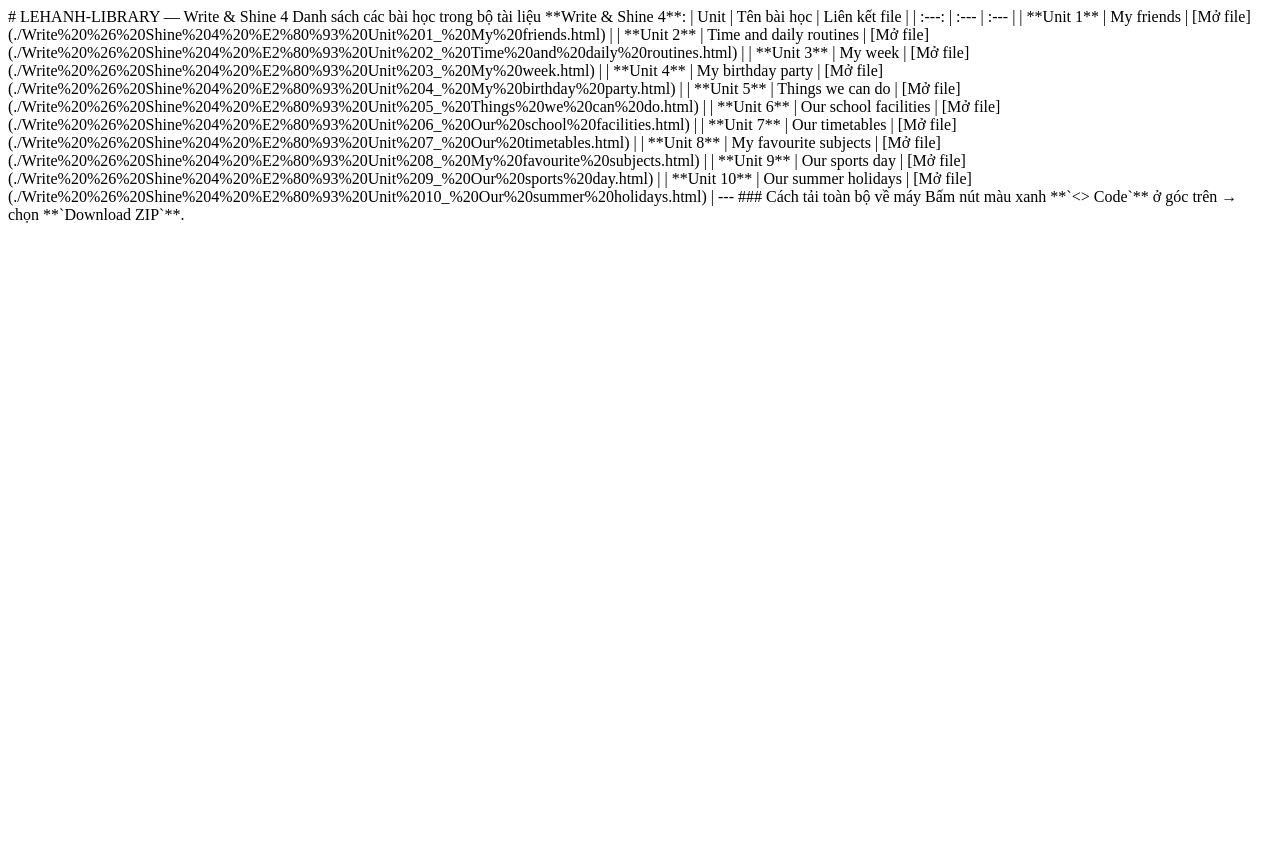
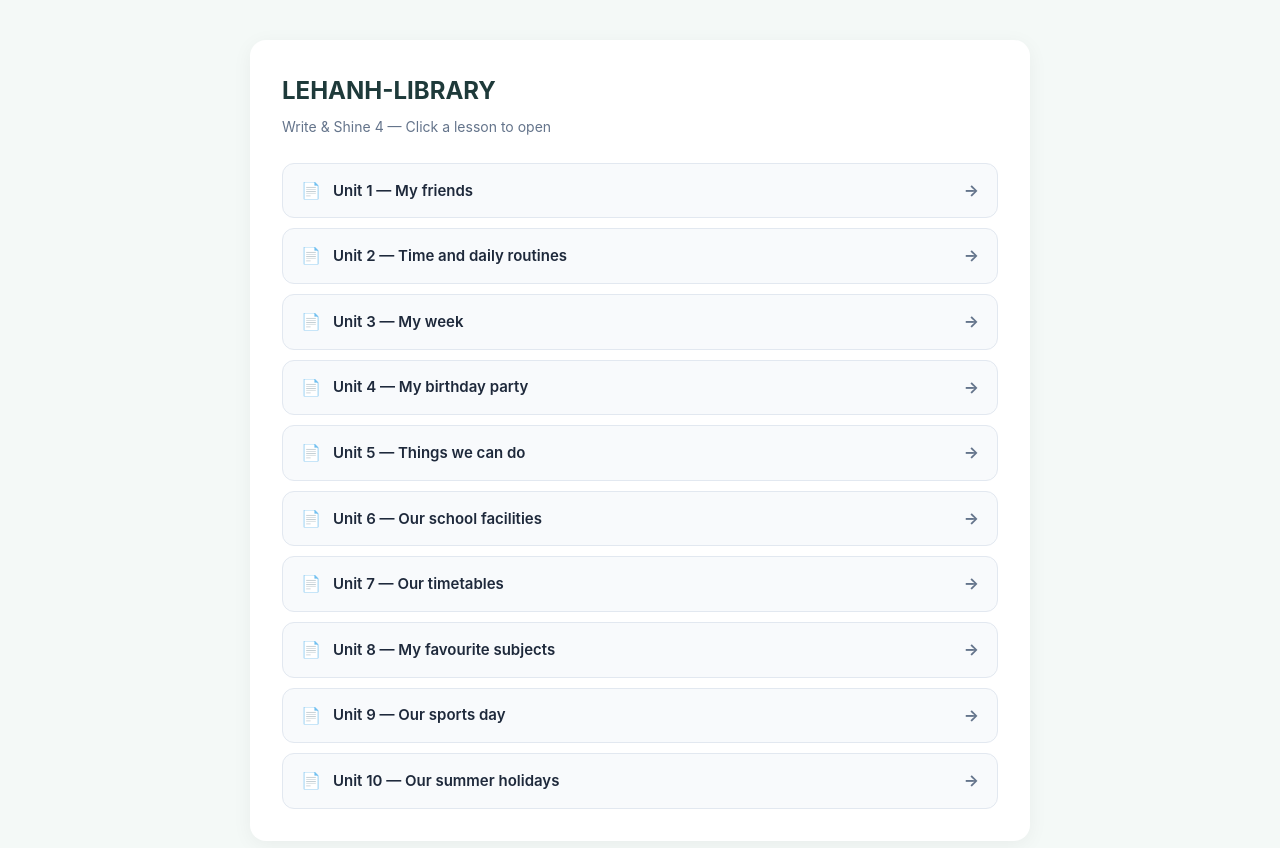
Before and after one commit to lehanh2882-liy/LEHANH-LIBRARY, a plain HTML site: page index.html in a window 1280 px wide. Before the commit the page ends 800 px from the top, so only its background shows below. Drawn offline with Linux system fonts and the light colour scheme.

Commit message:
Update index.html

```diff
--- a/index.html
+++ b/index.html
@@ -1,21 +1,117 @@
-# LEHANH-LIBRARY — Write & Shine 4
-
-Danh sách các bài học trong bộ tài liệu **Write & Shine 4**:
-
-| Unit | Tên bài học | Liên kết file |
-| :---: | :--- | :--- |
-| **Unit 1** | My friends | [Mở file](./Write%20%26%20Shine%204%20%E2%80%93%20Unit%201_%20My%20friends.html) |
-| **Unit 2** | Time and daily routines | [Mở file](./Write%20%26%20Shine%204%20%E2%80%93%20Unit%202_%20Time%20and%20daily%20routines.html) |
-| **Unit 3** | My week | [Mở file](./Write%20%26%20Shine%204%20%E2%80%93%20Unit%203_%20My%20week.html) |
-| **Unit 4** | My birthday party | [Mở file](./Write%20%26%20Shine%204%20%E2%80%93%20Unit%204_%20My%20birthday%20party.html) |
-| **Unit 5** | Things we can do | [Mở file](./Write%20%26%20Shine%204%20%E2%80%93%20Unit%205_%20Things%20we%20can%20do.html) |
-| **Unit 6** | Our school facilities | [Mở file](./Write%20%26%20Shine%204%20%E2%80%93%20Unit%206_%20Our%20school%20facilities.html) |
-| **Unit 7** | Our timetables | [Mở file](./Write%20%26%20Shine%204%20%E2%80%93%20Unit%207_%20Our%20timetables.html) |
-| **Unit 8** | My favourite subjects | [Mở file](./Write%20%26%20Shine%204%20%E2%80%93%20Unit%208_%20My%20favourite%20subjects.html) |
-| **Unit 9** | Our sports day | [Mở file](./Write%20%26%20Shine%204%20%E2%80%93%20Unit%209_%20Our%20sports%20day.html) |
-| **Unit 10** | Our summer holidays | [Mở file](./Write%20%26%20Shine%204%20%E2%80%93%20Unit%2010_%20Our%20summer%20holidays.html) |
-
----
-
-### Cách tải toàn bộ về máy
-Bấm nút màu xanh **`<> Code`** ở góc trên → chọn **`Download ZIP`**.
+<!DOCTYPE html>
+<html lang="en">
+<head>
+  <meta charset="UTF-8" />
+  <meta name="viewport" content="width=device-width, initial-scale=1.0" />
+  <title>LEHANH-LIBRARY — Write & Shine 4</title>
+  <style>
+    * { box-sizing: border-box; margin: 0; padding: 0; }
+    body {
+      font-family: -apple-system, BlinkMacSystemFont, "Segoe UI", Roboto, sans-serif;
+      background-color: #f4f9f7;
+      color: #1e3a3a;
+      padding: 40px 20px;
+      line-height: 1.6;
+    }
+    .container {
+      max-width: 780px;
+      margin: 0 auto;
+      background: #ffffff;
+      border-radius: 16px;
+      padding: 32px;
+      box-shadow: 0 4px 20px rgba(0, 0, 0, 0.05);
+    }
+    h1 { font-size: 24px; margin-bottom: 6px; }
+    .subtitle { font-size: 14px; color: #64748b; margin-bottom: 24px; }
+    .file-list { list-style: none; display: flex; flex-direction: column; gap: 10px; }
+    .file-item a {
+      display: flex;
+      align-items: center;
+      justify-content: space-between;
+      padding: 14px 18px;
+      background-color: #f8fafc;
+      border: 1px solid #e2e8f0;
+      border-radius: 12px;
+      text-decoration: none;
+      color: #1e293b;
+      transition: all 0.2s ease;
+    }
+    .file-item a:hover {
+      background-color: #e6f4f1;
+      border-color: #7cc4b5;
+      transform: translateY(-2px);
+    }
+    .file-info { display: flex; align-items: center; gap: 12px; }
+    .file-name { font-weight: 600; font-size: 15px; }
+    .arrow { color: #64748b; font-weight: bold; }
+  </style>
+</head>
+<body>
+  <div class="container">
+    <h1>LEHANH-LIBRARY</h1>
+    <p class="subtitle">Write & Shine 4 — Click a lesson to open</p>
+    <ul class="file-list">
+      <li class="file-item">
+        <a href="./Write%20%26%20Shine%204%20%E2%80%93%20Unit%201_%20My%20friends.html">
+          <div class="file-info"><span>📄</span><span class="file-name">Unit 1 — My friends</span></div>
+          <span class="arrow">→</span>
+        </a>
+      </li>
+      <li class="file-item">
+        <a href="./Write%20%26%20Shine%204%20%E2%80%93%20Unit%202_%20Time%20and%20daily%20routines.html">
+          <div class="file-info"><span>📄</span><span class="file-name">Unit 2 — Time and daily routines</span></div>
+          <span class="arrow">→</span>
+        </a>
+      </li>
+      <li class="file-item">
+        <a href="./Write%20%26%20Shine%204%20%E2%80%93%20Unit%203_%20My%20week.html">
+          <div class="file-info"><span>📄</span><span class="file-name">Unit 3 — My week</span></div>
+          <span class="arrow">→</span>
+        </a>
+      </li>
+      <li class="file-item">
+        <a href="./Write%20%26%20Shine%204%20%E2%80%93%20Unit%204_%20My%20birthday%20party.html">
+          <div class="file-info"><span>📄</span><span class="file-name">Unit 4 — My birthday party</span></div>
+          <span class="arrow">→</span>
+        </a>
+      </li>
+      <li class="file-item">
+        <a href="./Write%20%26%20Shine%204%20%E2%80%93%20Unit%205_%20Things%20we%20can%20do.html">
+          <div class="file-info"><span>📄</span><span class="file-name">Unit 5 — Things we can do</span></div>
+          <span class="arrow">→</span>
+        </a>
+      </li>
+      <li class="file-item">
+        <a href="./Write%20%26%20Shine%204%20%E2%80%93%20Unit%206_%20Our%20school%20facilities.html">
+          <div class="file-info"><span>📄</span><span class="file-name">Unit 6 — Our school facilities</span></div>
+          <span class="arrow">→</span>
+        </a>
+      </li>
+      <li class="file-item">
+        <a href="./Write%20%26%20Shine%204%20%E2%80%93%20Unit%207_%20Our%20timetables.html">
+          <div class="file-info"><span>📄</span><span class="file-name">Unit 7 — Our timetables</span></div>
+          <span class="arrow">→</span>
+        </a>
+      </li>
+      <li class="file-item">
+        <a href="./Write%20%26%20Shine%204%20%E2%80%93%20Unit%208_%20My%20favourite%20subjects.html">
+          <div class="file-info"><span>📄</span><span class="file-name">Unit 8 — My favourite subjects</span></div>
+          <span class="arrow">→</span>
+        </a>
+      </li>
+      <li class="file-item">
+        <a href="./Write%20%26%20Shine%204%20%E2%80%93%20Unit%209_%20Our%20sports%20day.html">
+          <div class="file-info"><span>📄</span><span class="file-name">Unit 9 — Our sports day</span></div>
+          <span class="arrow">→</span>
+        </a>
+      </li>
+      <li class="file-item">
+        <a href="./Write%20%26%20Shine%204%20%E2%80%93%20Unit%2010_%20Our%20summer%20holidays.html">
+          <div class="file-info"><span>📄</span><span class="file-name">Unit 10 — Our summer holidays</span></div>
+          <span class="arrow">→</span>
+        </a>
+      </li>
+    </ul>
+  </div>
+</body>
+</html>
```
